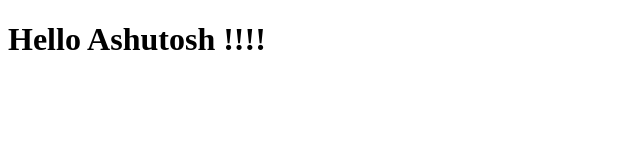
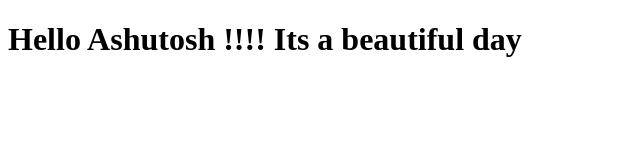
Before and after one commit to ashutoshutpal/web_course, a plain HTML site: page site/index.html in a window 1280 px wide. Shown: the whole page, without its empty margins (0-640 px from the left). Drawn offline with Linux system fonts and the light colour scheme.

Commit message:
New Text

```diff
--- a/site/index.html
+++ b/site/index.html
@@ -4,6 +4,6 @@
 	<title>Hello Ashutosh !</title>
 </head>
 <body>
-<h1>Hello Ashutosh !!!!</h1>
+<h1>Hello Ashutosh !!!! Its a beautiful day</h1>
 </body>
 </html>
```
